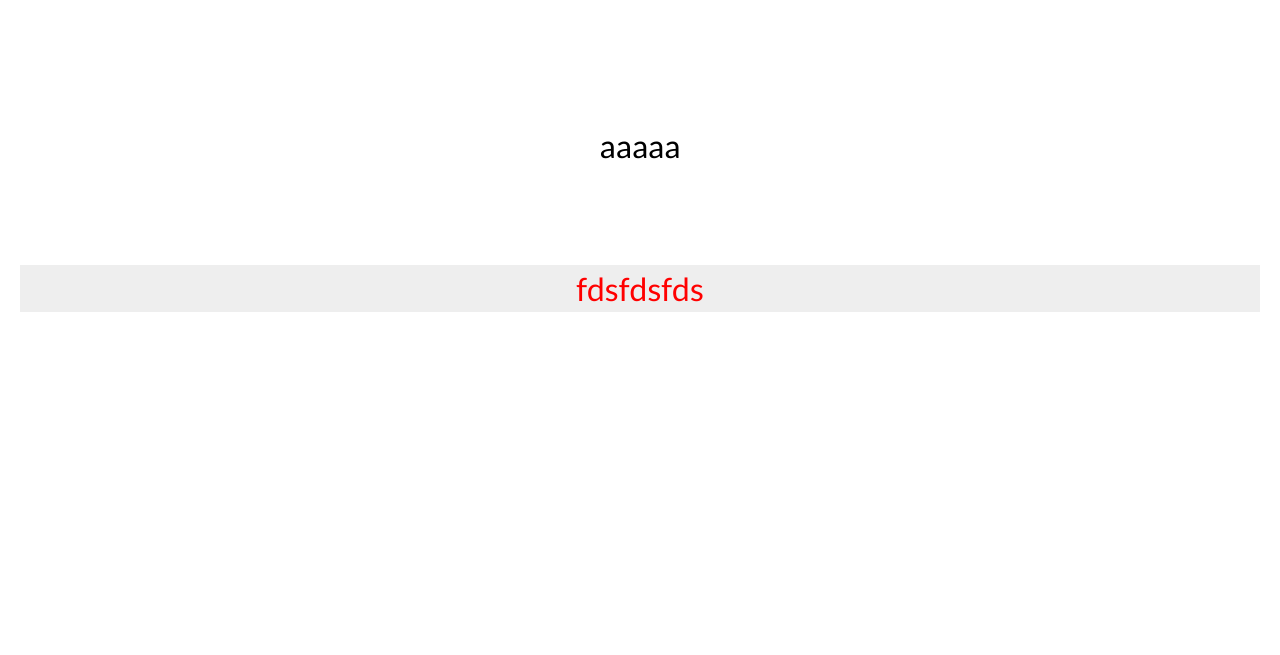
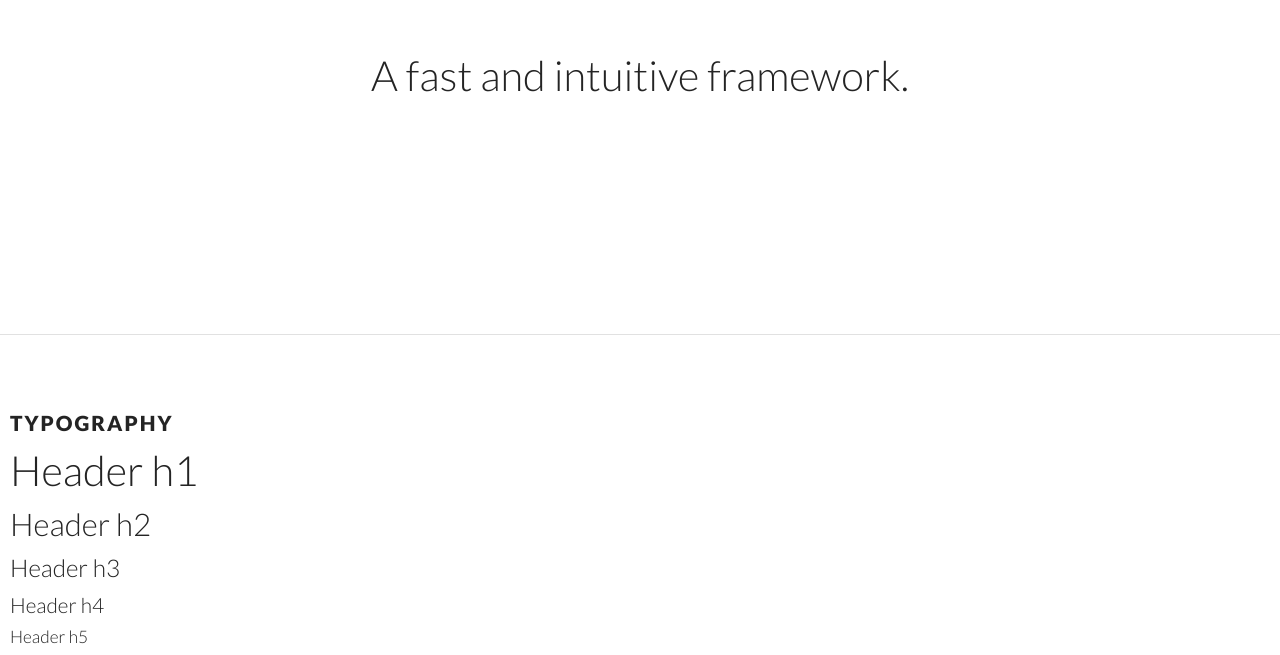
Before and after one commit to amazingandyyy/constbase, a website: page index.html in a window 1280 px wide. Shown: the part 134-789 px from the top of the page. Drawn offline with nearby package versions, Linux system fonts and the light colour scheme; files that its build step writes are made by us from their sources.

Commit message:
add vertical-align
add vertical-align

```diff
--- a/client/scss/_global.scss
+++ b/client/scss/_global.scss
@@ -25,13 +25,44 @@
     h5,
     h6,
     p {
-        line-height: 1.2em;
-        margin-top: 10px;
-        margin-bottom: 10px;
         font-weight: 300;
     }
 }
 
+hr {
+    margin-top: 3rem;
+    margin-bottom: 3.5rem;
+    border-width: 0;
+    border-top: 1px solid #E1E1E1;
+}
+
 .wrapper {
-    padding: 10px !important;
+    padding: 10px 10px;
 }
+
+.fullScream {
+    height: 100vh;
+}
+.halfScream {
+    height: 50vh;
+}
+
+/* Larger than mobile */
+
+@media (min-width: 400px) {}
+
+/* Larger than phablet (also point when grid becomes active) */
+
+@media (min-width: 550px) {}
+
+/* Larger than tablet */
+
+@media (min-width: 750px) {}
+
+/* Larger than desktop */
+
+@media (min-width: 1000px) {}
+
+/* Larger than Desktop HD */
+
+@media (min-width: 1200px) {}
--- a/client/scss/_utility.scss
+++ b/client/scss/_utility.scss
@@ -44,8 +44,19 @@
 .shadowThis {
     box-shadow: 0 0 10px -1px rgba(0,0,0,0.3);
 }
-.centerContent {
+.centerContent, .verticalAlign {
     text-align: center !important;
+    display: -ms-flexbox;
+	display: -webkit-flex;
+	display: flex;
+
+	-ms-flex-align: center;
+	-webkit-align-items: center;
+	-webkit-box-align: center;
+	align-items: center;
+    div {
+        margin: auto;
+    }
 }
 .notBlockThis {
     display: inline;
@@ -57,3 +68,6 @@
 .gray {
     background: #ddd;
 }
+.white {
+    color: white;
+}
--- a/client/scss/normalize.scss
+++ b/client/scss/normalize.scss
@@ -1,35 +1,29 @@
 /*! normalize.css v3.0.3 | MIT License | github.com/necolas/normalize.css */
-
 //
 // 1. Set default font family to sans-serif.
 // 2. Prevent iOS and IE text size adjust after device orientation change,
 //    without disabling user zoom.
 //
-
 html {
     font-family: sans-serif; // 1
     -ms-text-size-adjust: 100%; // 2
     -webkit-text-size-adjust: 100%; // 2
 }
-
 //
 // Remove default margin.
 //
-
 body {
+    overflow-x: hidden;
     margin: 0;
 }
-
 // HTML5 display definitions
 // ==========================================================================
-
 //
 // Correct `block` display not defined for any HTML5 element in IE 8/9.
 // Correct `block` display not defined for `details` or `summary` in IE 10/11
 // and Firefox.
 // Correct `block` display not defined for `main` in IE 11.
 //
-
 article,
 aside,
 details,
@@ -45,12 +39,10 @@ section,
 summary {
     display: block;
 }
-
 //
 // 1. Correct `inline-block` display not defined in IE 8/9.
 // 2. Normalize vertical alignment of `progress` in Chrome, Firefox, and Opera.
 //
-
 audio,
 canvas,
 progress,
@@ -58,43 +50,34 @@ video {
     display: inline-block; // 1
     vertical-align: baseline; // 2
 }
-
 //
 // Prevent modern browsers from displaying `audio` without controls.
 // Remove excess height in iOS 5 devices.
 //
-
 audio:not([controls]) {
     display: none;
     height: 0;
 }
-
 //
 // Address `[hidden]` styling not present in IE 8/9/10.
 // Hide the `template` element in IE 8/9/10/11, Safari, and Firefox < 22.
 //
-
 [hidden],
 template {
     display: none;
 }
-
 // Links
 // ==========================================================================
-
 //
 // Remove the gray background color from active links in IE 10.
 //
-
 a {
     background-color: transparent;
 }
-
 //
 // Improve readability of focused elements when they are also in an
 // active/hover state.
 //
-
 a {
     &:active {
         outline: 0;
@@ -103,66 +86,51 @@ a {
         outline: 0;
     }
 }
-
 // Text-level semantics
 // ==========================================================================
-
 //
 // Address styling not present in IE 8/9/10/11, Safari, and Chrome.
 //
-
 abbr[title] {
     border-bottom: 1px dotted;
 }
-
 //
 // Address style set to `bolder` in Firefox 4+, Safari, and Chrome.
 //
-
 b,
 strong {
     font-weight: bold;
 }
-
 //
 // Address styling not present in Safari and Chrome.
 //
-
 dfn {
     font-style: italic;
 }
-
 //
 // Address variable `h1` font-size and margin within `section` and `article`
 // contexts in Firefox 4+, Safari, and Chrome.
 //
-
 h1 {
     font-size: 2em;
     margin: 0.67em 0;
 }
-
 //
 // Address styling not present in IE 8/9.
 //
-
 mark {
     background: #ff0;
     color: #000;
 }
-
 //
 // Address inconsistent and variable font size in all browsers.
 //
-
 small {
     font-size: 80%;
 }
-
 //
 // Prevent `sub` and `sup` affecting `line-height` in all browsers.
 //
-
 sub,
 sup {
     font-size: 75%;
@@ -170,66 +138,50 @@ sup {
     position: relative;
     vertical-align: baseline;
 }
-
 sup {
     top: -0.5em;
 }
-
 sub {
     bottom: -0.25em;
 }
-
 // Embedded content
 // ==========================================================================
-
 //
 // Remove border when inside `a` element in IE 8/9/10.
 //
-
 img {
     border: 0;
 }
-
 //
 // Correct overflow not hidden in IE 9/10/11.
 //
-
 svg:not(:root) {
     overflow: hidden;
 }
-
 // Grouping content
 // ==========================================================================
-
 //
 // Address margin not present in IE 8/9 and Safari.
 //
-
 figure {
     margin: 1em 40px;
 }
-
 //
 // Address differences between Firefox and other browsers.
 //
-
 hr {
     box-sizing: content-box;
     height: 0;
 }
-
 //
 // Contain overflow in all browsers.
 //
-
 pre {
     overflow: auto;
 }
-
 //
 // Address odd `em`-unit font size rendering in all browsers.
 //
-
 code,
 kbd,
 pre,
@@ -237,22 +189,18 @@ samp {
     font-family: monospace, monospace;
     font-size: 1em;
 }
-
 // Forms
 // ==========================================================================
-
 //
 // Known limitation: by default, Chrome and Safari on OS X allow very limited
 // styling of `select`, unless a `border` property is set.
 //
-
 //
 // 1. Correct color not being inherited.
 //    Known issue: affects color of disabled elements.
 // 2. Correct font properties not being inherited.
 // 3. Address margins set differently in Firefox 4+, Safari, and Chrome.
 //
-
 button,
 input,
 optgroup,
@@ -262,27 +210,22 @@ textarea {
     font: inherit; // 2
     margin: 0; // 3
 }
-
 //
 // Address `overflow` set to `hidden` in IE 8/9/10/11.
 //
-
 button {
     overflow: visible;
 }
-
 //
 // Address inconsistent `text-transform` inheritance for `button` and `select`.
 // All other form control elements do not inherit `text-transform` values.
 // Correct `button` style inheritance in Firefox, IE 8/9/10/11, and Opera.
 // Correct `select` style inheritance in Firefox.
 //
-
 button,
 select {
     text-transform: none;
 }
-
 //
 // 1. Avoid the WebKit bug in Android 4.0.* where (2) destroys native `audio`
 //    and `video` controls.
@@ -290,43 +233,34 @@ select {
 // 3. Improve usability and consistency of cursor style between image-type
 //    `input` and others.
 //
-
-button,
-html input[type="button"], // 1
+button, html input[type="button"],// 1
 input[type="reset"],
 input[type="submit"] {
     -webkit-appearance: button; // 2
     cursor: pointer; // 3
 }
-
 //
 // Re-set default cursor for disabled elements.
 //
-
 button[disabled],
 html input[disabled] {
     cursor: default;
 }
-
 //
 // Remove inner padding and border in Firefox 4+.
 //
-
 button::-moz-focus-inner,
 input::-moz-focus-inner {
     border: 0;
     padding: 0;
 }
-
 //
 // Address Firefox 4+ setting `line-height` on `input` using `!important` in
 // the UA stylesheet.
 //
-
 input {
     line-height: normal;
 }
-
 //
 // It's recommended that you don't attempt to style these elements.
 // Firefox's implementation doesn't respect box-sizing, padding, or width.
@@ -334,94 +268,75 @@ input {
 // 1. Address box sizing set to `content-box` in IE 8/9/10.
 // 2. Remove excess padding in IE 8/9/10.
 //
-
 input[type="checkbox"],
 input[type="radio"] {
     box-sizing: border-box; // 1
     padding: 0; // 2
 }
-
 //
 // Fix the cursor style for Chrome's increment/decrement buttons. For certain
 // `font-size` values of the `input`, it causes the cursor style of the
 // decrement button to change from `default` to `text`.
 //
-
 input[type="number"]::-webkit-inner-spin-button,
 input[type="number"]::-webkit-outer-spin-button {
     height: auto;
 }
-
 //
 // 1. Address `appearance` set to `searchfield` in Safari and Chrome.
 // 2. Address `box-sizing` set to `border-box` in Safari and Chrome.
 //
-
 input[type="search"] {
     -webkit-appearance: textfield; // 1
     box-sizing: content-box; //2
 }
-
 //
 // Remove inner padding and search cancel button in Safari and Chrome on OS X.
 // Safari (but not Chrome) clips the cancel button when the search input has
 // padding (and `textfield` appearance).
 //
-
 input[type="search"]::-webkit-search-cancel-button,
 input[type="search"]::-webkit-search-decoration {
     -webkit-appearance: none;
 }
-
 //
 // Define consistent border, margin, and padding.
 //
-
 fieldset {
     border: 1px solid #c0c0c0;
     margin: 0 2px;
     padding: 0.35em 0.625em 0.75em;
 }
-
 //
 // 1. Correct `color` not being inherited in IE 8/9/10/11.
 // 2. Remove padding so people aren't caught out if they zero out fieldsets.
 //
-
 legend {
     border: 0; // 1
     padding: 0; // 2
 }
-
 //
 // Remove default vertical scrollbar in IE 8/9/10/11.
 //
-
 textarea {
     overflow: auto;
 }
-
 //
 // Don't inherit the `font-weight` (applied by a rule above).
 // NOTE: the default cannot safely be changed in Chrome and Safari on OS X.
 //
-
 optgroup {
     font-weight: bold;
 }
-
 // Tables
 // ==========================================================================
-
 //
 // Remove most spacing between table cells.
 //
-
 table {
     border-collapse: collapse;
     border-spacing: 0;
 }
-
 td,
 th {
     padding: 0;
--- a/constbase.js
+++ b/constbase.js
@@ -1,8 +1,20 @@
 'use strict';
 
 // let you write css in className
-$(function() {
+$(document).ready(init)
+
+function init() {
+    cssClassActivate()
+    applyingCSS()
+}
+
+function applyingCSS() {
+}
+
+
+
+function cssClassActivate() {
     for (var i = 0; i < document.querySelectorAll("div").length; i++) {
-        $(document.querySelectorAll("div")[i]).attr('style', document.querySelectorAll("div")[i].className.split(' ').join('; '))
+        $(document.querySelectorAll("div")[i]).attr('style', document.querySelectorAll("div")[i].className.split(' ').join('; ').split('_').join(' '))
     }
-})
+}
--- a/index.html
+++ b/index.html
@@ -9,18 +9,12 @@
     <link rel="stylesheet" href="public/css/constbase.css">
 </head>
 
-<body>
-    <div class="padding-top:20% text-align:center font-family:Lato font-size:2em">
-        <div class="padding-bottom:100px">
-            aaaaa
+<body class="constbase light">
+        <div class="wrapper halfScream centerContent">
+            <div><h1>A fast and intuitive framework.</h1></div>
         </div>
-        <div class="border:1px_solid_black background:#eee color:red">
-            fdsfdsfds
-        </div>
-        <!-- <div class="cssclass">
-        asdfdf
-    </div> -->
-        <!-- <div class="wrapper">
+        <hr>
+        <div class="wrapper">
             <h4 class="BOLD TEXT t_e_x_t">Typography</h4>
             <h1>Header h1</h1>
             <h2>Header h2</h2>
@@ -50,12 +44,10 @@
             <div class="shadowThis paddingThis borderRadius borderThis notBlockThis">this is content</div>
         </div>
 
-    <div class="wrapper centerContent padding-top-100px padding-bottom-100px">
+        <!-- <div class="wrapper centerContent padding-top-100px padding-bottom-100px">
             <div class="gray paddingThis notBlockThis borderThis borderRadius"></div>
         </div> -->
 
-
-    </div>
     <script src="https://ajax.googleapis.com/ajax/libs/jquery/1.11.3/jquery.min.js"></script>
     <script src="constbase.js" type="text/javascript">
     </script>
```
Lines whose indentation alone changed are shown as unchanged.
